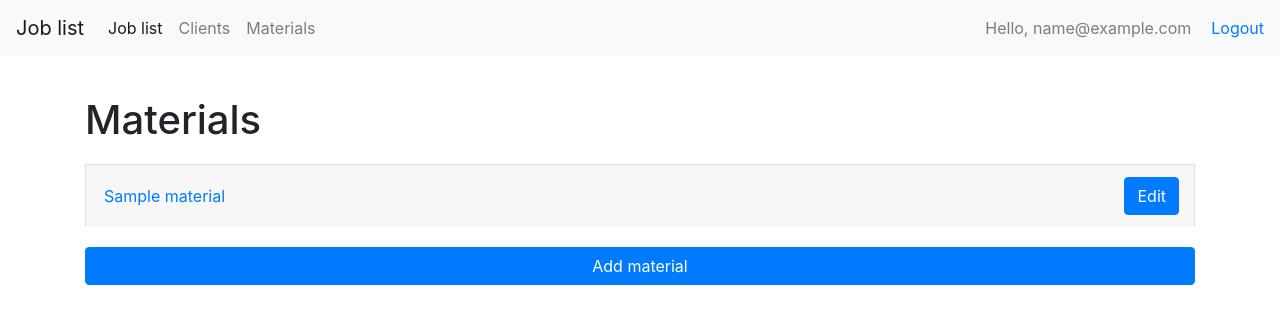
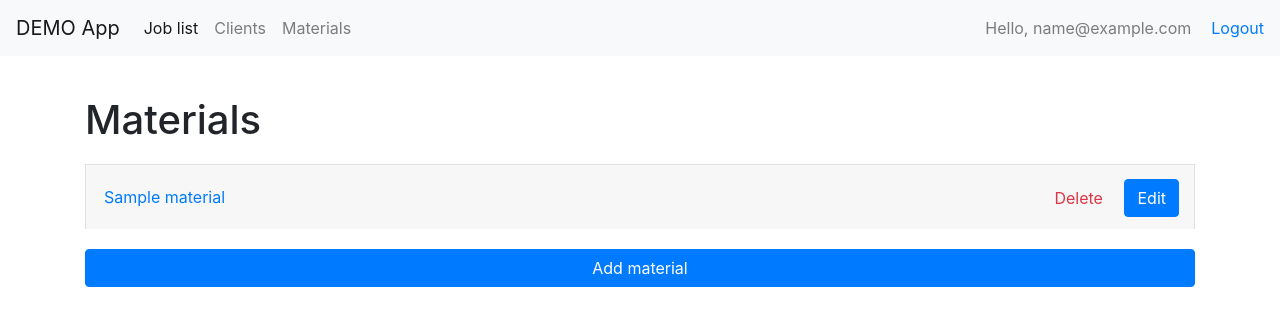
Before and after one commit to lik3l/jobs-list, a Django app: page /materials/ in a window 1280 px wide. Shown: the top 326 px of the page. Run offline with Django 3.2, Linux system fonts and the light colour scheme; a user stored in the database is signed in; tables that the repository leaves empty hold one stand-in row (values such as "Sample post"); some libraries are stand-ins or nearby versions.

Commit message:
Refactor

```diff
--- a/job_list/urls.py
+++ b/job_list/urls.py
@@ -24,9 +24,11 @@ urlpatterns = [
     path('logout/', core_views.logout_view, name='logout'),
     path('add-job/', core_views.create_job, name='add_job'),
     path('companies/', job_views.company_list, name='company_list'),
-    path('companies/<int:pk>', job_views.company_detail, name='company_detail'),
+    path('companies/<int:pk>/', job_views.company_detail, name='company_detail'),
     path('companies/add', job_views.add_company, name='company_add'),
+    path('companies/delete/<int:pk>/', job_views.company_delete, name='company_delete'),
     path('materials/', job_views.material_list, name='material_list'),
-    path('materials/<int:pk>', job_views.material_detail, name='material_detail'),
+    path('materials/<int:pk>/', job_views.material_detail, name='material_detail'),
     path('materials/add', job_views.add_material, name='material_add'),
+    path('materials/delete/<int:pk>/', job_views.material_delete, name='material_delete'),
 ]
--- a/jobs/views.py
+++ b/jobs/views.py
@@ -1,4 +1,5 @@
 from django.contrib.auth.decorators import login_required
+from django.db.models import ProtectedError
 from django.shortcuts import render, redirect
 from django.urls import reverse
 
@@ -66,6 +67,16 @@ def company_detail(request, pk=None):
 
 
 @login_required
+def company_delete(request, pk=None):
+    try:
+        company = Company.objects.get(pk=pk)
+        company.delete()
+    except (Company.DoesNotExist, ProtectedError):
+        pass
+    return redirect(reverse('company_list'))
+
+
+@login_required
 def material_list(request):
     context = dict()
     materials = Material.objects.all()
@@ -122,3 +133,13 @@ def material_detail(request, pk=None):
         'jobs/material_detail.html',
         context
     )
+
+
+@login_required
+def material_delete(request, pk=None):
+    try:
+        material = Material.objects.get(pk=pk)
+        material.delete()
+    except (Company.DoesNotExist, ProtectedError):
+        pass
+    return redirect(reverse('material_list'))
--- a/templates/base.html
+++ b/templates/base.html
@@ -3,7 +3,7 @@
 <html lang="en">
 <head>
     <meta charset="UTF-8">
-    <title>{% block title %}Job list{% endblock %}</title>
+    <title>{% block title %}Job list{% endblock %} - DEMO</title>
     <meta name="viewport" content="width=device-width, initial-scale=1, shrink-to-fit=no">
 
     <!-- Bootstrap CSS -->
@@ -15,7 +15,7 @@
     <header style="margin-bottom: 40px">
         {% block header %}
             <nav class="navbar navbar-expand-lg navbar-light bg-light">
-                <a class="navbar-brand" href="/">Job list</a>
+                <a class="navbar-brand" href="/">DEMO App</a>
 
                 <button class="navbar-toggler" type="button" data-toggle="collapse"
                         data-target="#navbarSupportedContent" aria-controls="navbarSupportedContent"
--- a/templates/jobs/company_form.html
+++ b/templates/jobs/company_form.html
@@ -22,6 +22,6 @@
     </div>
     <a class="btn btn-danger" href="{% url 'company_list' %}">Cancel</a>
     <button class="btn btn-primary" type="submit">
-        Change
+        Save
     </button>
 </form>
--- a/templates/jobs/company_list.html
+++ b/templates/jobs/company_list.html
@@ -16,7 +16,11 @@ Clients
                                 aria-expanded="false" aria-controls="collapse-{{ company.pk }}">
                             {{ company.name }}
                         </button>
-                        <a class="btn btn-primary" style="margin-right: 10px" href="{% url 'company_detail' company.pk %}">Edit</a>
+                        <span>
+                            <a class="btn btn-link text-danger" href="{% url 'company_delete' company.pk %}">Delete</a>
+                            <a class="btn btn-primary" style="margin-right: 10px" href="{% url 'company_detail' company.pk %}">Edit</a>
+                        </span>
+
                     </h2>
                 </div>
 
--- a/templates/jobs/material_form.html
+++ b/templates/jobs/material_form.html
@@ -11,6 +11,6 @@
 
     <a class="btn btn-danger" href="{% url 'material_list' %}">Cancel</a>
     <button class="btn btn-primary" type="submit">
-        Change
+        Save
     </button>
 </form>
--- a/templates/jobs/material_list.html
+++ b/templates/jobs/material_list.html
@@ -16,7 +16,12 @@ Materials
                                 aria-expanded="false" aria-controls="collapse-{{ material.pk }}">
                             {{ material.name }}
                         </button>
-                        <a class="btn btn-primary" style="margin-right: 10px" href="{% url 'material_detail' material.pk %}">Edit</a>
+                        <span>
+                            <a class="btn btn-link text-danger"
+                              href="{% url 'material_delete' material.pk %}">Delete</a>
+                            <a class="btn btn-primary" style="margin-right: 10px"
+                              href="{% url 'material_detail' material.pk %}">Edit</a>
+                        </span>
                     </h2>
                 </div>
 
```
